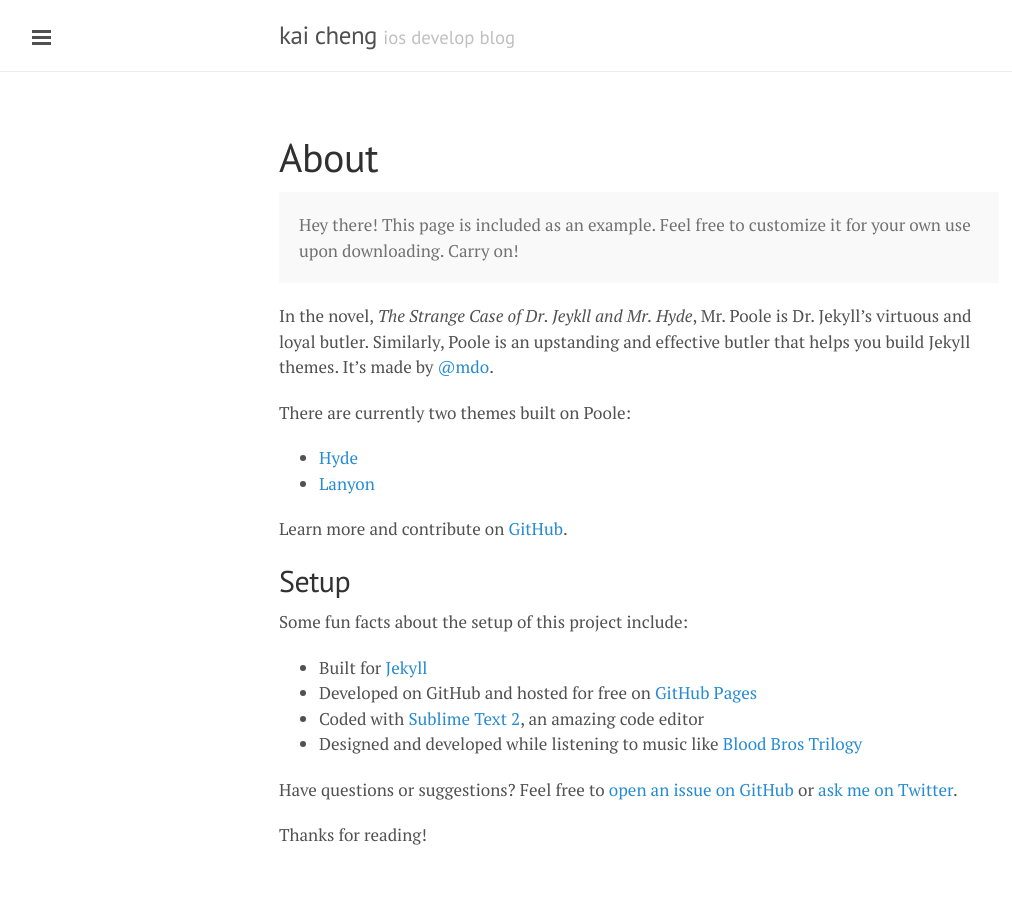
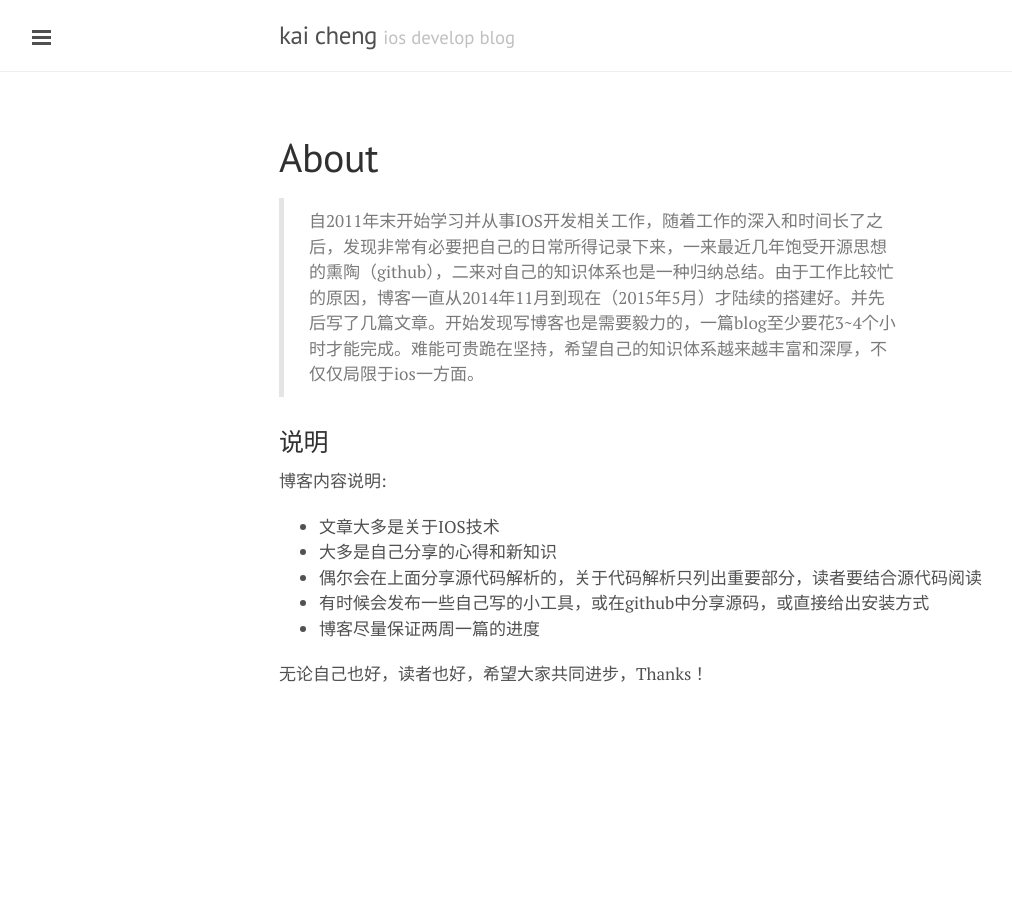
Before and after one commit to kaich/kaich.github.io, a Jekyll site: the page built from about.md, in a window 1280 px wide. Shown: the whole page, without its empty margins (1-1013 px from the left). Built offline with Jekyll 4.4.1, drawn with Linux system fonts in a browser that asks for light colours; Markdown is read by kramdown in place of the engine named in the settings.

Commit message:
about chinese

```diff
--- a/about.md
+++ b/about.md
@@ -2,29 +2,16 @@
 layout: page
 title: About
 ---
+ > 自2011年末开始学习并从事IOS开发相关工作，随着工作的深入和时间长了之后，发现非常有必要把自己的日常所得记录下来，一来最近几年饱受开源思想的熏陶（github），二来对自己的知识体系也是一种归纳总结。由于工作比较忙的原因，博客一直从2014年11月到现在（2015年5月）才陆续的搭建好。并先后写了几篇文章。开始发现写博客也是需要毅力的，一篇blog至少要花3~4个小时才能完成。难能可贵跪在坚持，希望自己的知识体系越来越丰富和深厚，不仅仅局限于ios一方面。
 
-<p class="message">
-  Hey there! This page is included as an example. Feel free to customize it for your own use upon downloading. Carry on!
-</p>
+### 说明
 
-In the novel, *The Strange Case of Dr. Jeykll and Mr. Hyde*, Mr. Poole is Dr. Jekyll's virtuous and loyal butler. Similarly, Poole is an upstanding and effective butler that helps you build Jekyll themes. It's made by [@mdo](https://twitter.com/mdo).
+博客内容说明:
 
-There are currently two themes built on Poole:
+* 文章大多是关于IOS技术
+* 大多是自己分享的心得和新知识
+* 偶尔会在上面分享源代码解析的，关于代码解析只列出重要部分，读者要结合源代码阅读
+* 有时候会发布一些自己写的小工具，或在github中分享源码，或直接给出安装方式
+* 博客尽量保证两周一篇的进度
 
-* [Hyde](http://hyde.getpoole.com)
-* [Lanyon](http://lanyon.getpoole.com)
-
-Learn more and contribute on [GitHub](https://github.com/poole).
-
-## Setup
-
-Some fun facts about the setup of this project include:
-
-* Built for [Jekyll](http://jekyllrb.com)
-* Developed on GitHub and hosted for free on [GitHub Pages](https://pages.github.com)
-* Coded with [Sublime Text 2](http://sublimetext.com), an amazing code editor
-* Designed and developed while listening to music like [Blood Bros Trilogy](https://soundcloud.com/maddecent/sets/blood-bros-series)
-
-Have questions or suggestions? Feel free to [open an issue on GitHub](https://github.com/poole/issues/new) or [ask me on Twitter](https://twitter.com/mdo).
-
-Thanks for reading!
+无论自己也好，读者也好，希望大家共同进步，Thanks！
```
